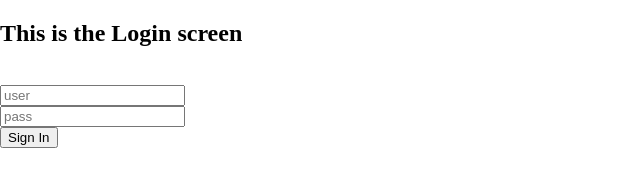
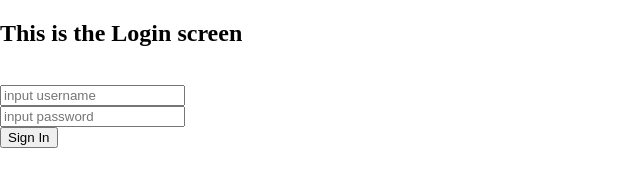
Before and after one commit to velocirabbit30/ideationcreation, a React app: page /projects in a window 1280 px wide. Shown: the top 177 px of the page, without its empty margins (0-640 px from the left). Built offline with nearby package versions, Linux system fonts and the light colour scheme.

Commit message:
got update from the value of the text inputs

```diff
--- a/client/components/login.jsx
+++ b/client/components/login.jsx
@@ -1,20 +1,28 @@
-import React, { useContext } from 'react';
+import React, { useContext, useState } from 'react';
 import { Store } from '../state/reducers/userReducer.js'
 import { LOGIN_USER } from '../state/constants.js';
 
 
 function Login(){
+    const [username, setusername] = useState('');
+    const [userpassword, setuserpassword] = useState('');
     const { dispatch, state: {isLoggedIn} } = useContext(Store);
+
     return (
             <div>
-        <form>
-            <h2>This is the Login screen</h2>
+             <h2>This is the Login screen</h2>
             <br />
-            <input id="user" name="user" placeholder="user" type="text"/>
+                <input id="user"
+                 placeholder="input username"
+                 type="text"
+                 onChange={(e)=>{console.log(e.target.value)}}/>
             <br />
-            <input id="pass" name="pass" placeholder="pass" type="text"/>
+                <input
+                id="pass"
+                placeholder="input password"
+                type="text"
+                onChange={(e)=>{console.log(e.target.value)}}/>
             <br />
-        </form>
             <button onClick ={
                 (e)=> {
                     dispatch({ type: LOGIN_USER, payload: true});
@@ -26,4 +34,5 @@ function Login(){
     );
 }
 
+
 export default Login;
```
